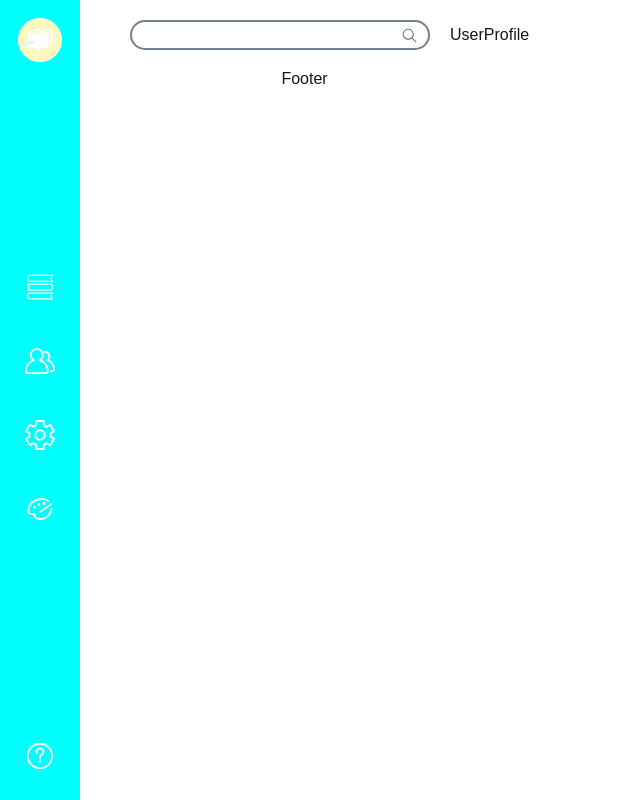
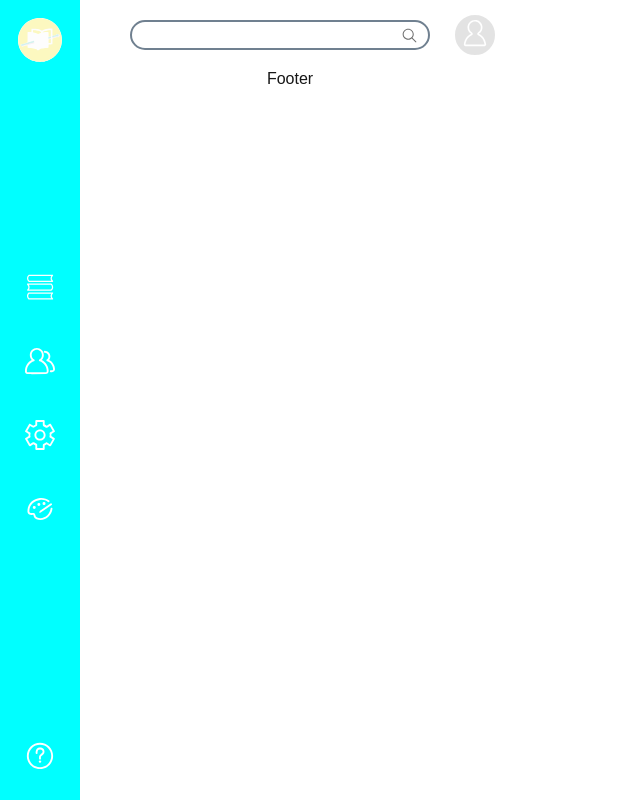
Before and after one commit to FOR855/read-together, a Next.js app: page / in a window 1280 px wide. Shown: the whole page, without its empty margins (0-640 px from the left). Built offline with nearby package versions, Linux system fonts and the light colour scheme.

Commit message:
implemented fake user profile entry

```diff
--- a/src/app/components/UserProfile.js
+++ b/src/app/components/UserProfile.js
@@ -1,7 +1,19 @@
 import React from "react";
+import Link from "next/link";
+import styles from "./UserProfile.module.css";
 
 function UserProfile() {
-  return <div>UserProfile</div>;
+  return (
+    <div className={styles.box}>
+      <Link href="/user" className={styles.link}>
+        <img
+          src="/icons/yonghu.svg"
+          alt="about read-together"
+          className={styles.linkIcon}
+        />
+      </Link>
+    </div>
+  );
 }
 
 export default UserProfile;
--- a/src/app/components/UserProfile.module.css
+++ b/src/app/components/UserProfile.module.css
@@ -0,0 +1,19 @@
+.box {
+  height: 50px;
+  width: 50px;
+  border-radius: 50px;
+  border: 5px solid white;
+  border-radius: 50%; /* 圆形关键 */
+  overflow: hidden; /* 裁剪超出的头像 */
+  display: flex;
+  align-items: center;
+  justify-content: center;
+  background-color: rgba(206, 206, 206, 0.573);
+}
+
+.linkIcon {
+  height: 50px;
+  width: 50px;
+  margin: 10px;
+  padding: 10px;
+}
```
